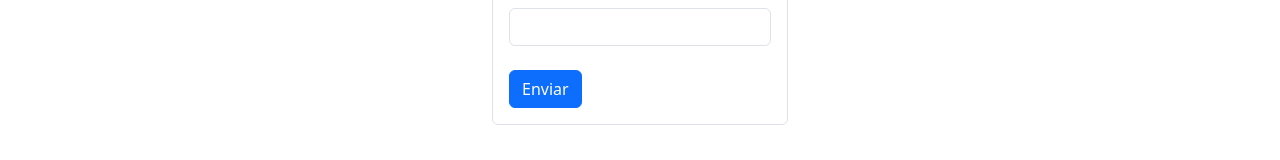
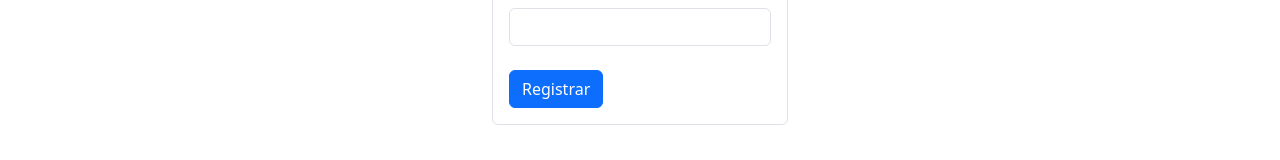
Before and after one commit to joabemorais/projeto-final-dev-web, a Vue app in the folder gamenest/frontend/: page /register in a window 1280 px wide. Shown: the part 470-630 px from the top of the page. Built offline with nearby package versions, Linux system fonts and the light colour scheme; a web font is replaced by a local one.

Commit message:
muda nome de botões em login e register pages

```diff
--- a/gamenest/frontend/src/pages/LoginPage.vue
+++ b/gamenest/frontend/src/pages/LoginPage.vue
@@ -107,7 +107,7 @@
             required
           />
         </div>
-        <button type="submit" class="btn btn-primary mt-2">Enviar</button>
+        <button type="submit" class="btn btn-primary mt-2">Entrar</button>
       </form>
       <p class="mt-5 mb-3 text-body-secondary">© 2024-2024</p>
     </div>
--- a/gamenest/frontend/src/pages/RegisterPage.vue
+++ b/gamenest/frontend/src/pages/RegisterPage.vue
@@ -95,7 +95,7 @@
           <label for="senha" class="form-label">Senha</label>
           <input type="password" class="form-control" id="senha" v-model="password" required />
         </div>
-        <button type="submit" class="btn btn-primary mt-2">Enviar</button>
+        <button type="submit" class="btn btn-primary mt-2">Registrar</button>
       </form>
       <p class="mt-5 mb-3 text-body-secondary">© 2024-2024</p>
     </div>
```
